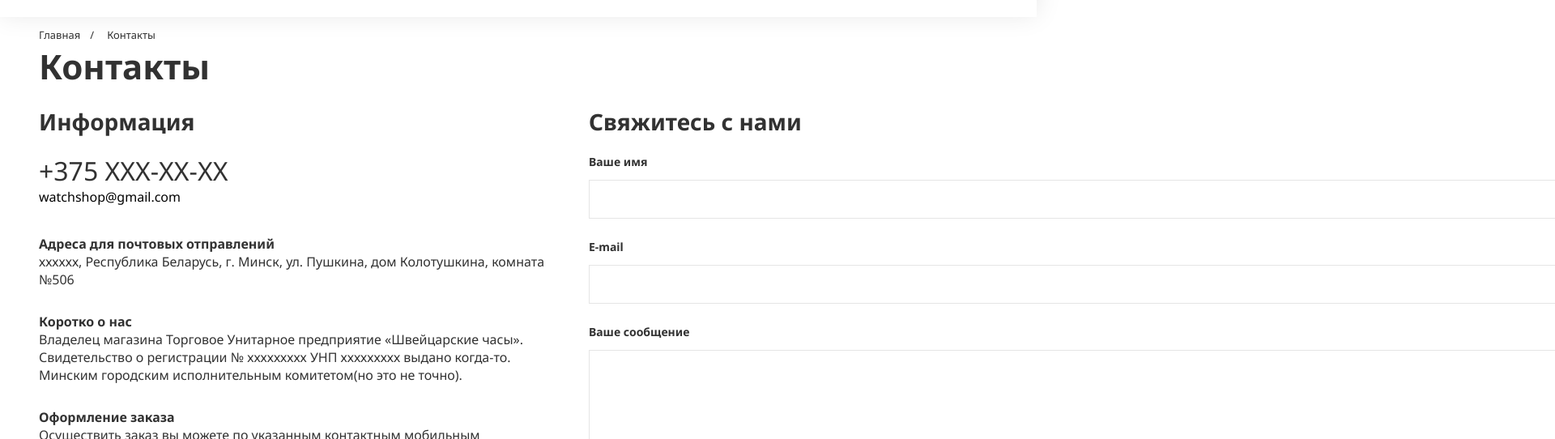
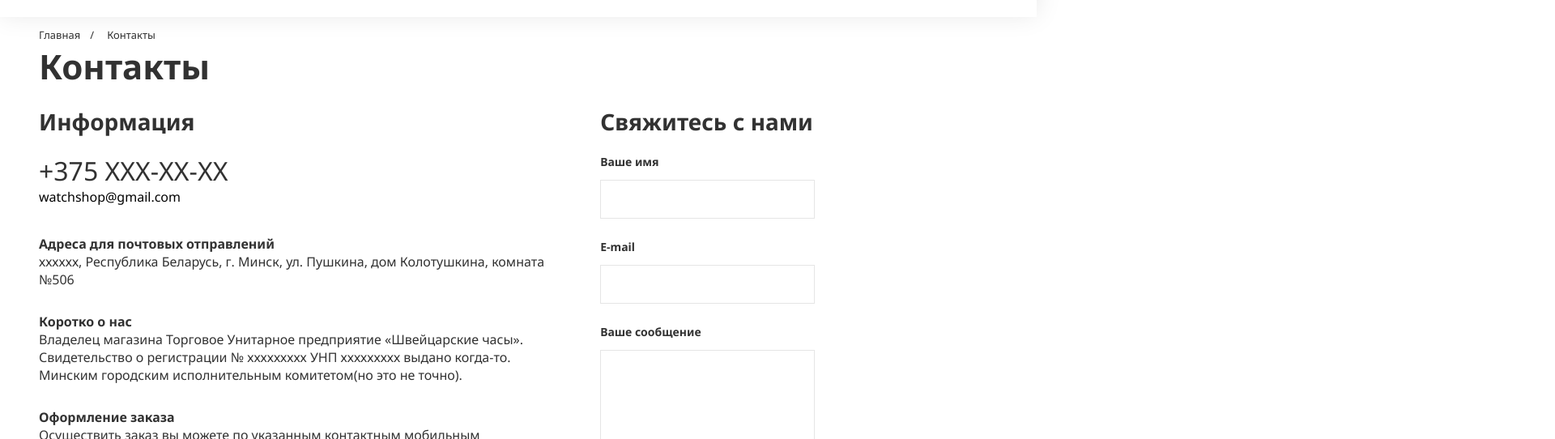
Before and after one commit to Pavel-Yablonski/FD-Project, a plain HTML site: page contacts-page.html in a window 1280 px wide. Shown: the part 74-616 px from the top of the page at 81% size, 1920 px wide, since content can reach past the window. Drawn offline with Linux system fonts and the light colour scheme.

Commit message:
feedback

```diff
--- a/styles/styles.css
+++ b/styles/styles.css
@@ -1193,7 +1193,7 @@ h1, h2 {
 }
 
 .contacts-content__feedback {
-    width: 520px;
+    max-width: 520px;
 }
 
 .contacts-content__feedback-form-item {
@@ -1209,7 +1209,7 @@ h1, h2 {
 }
 
 .contacts-content__feedback-form_input, .contacts-content__feedback-form_textarea {
-    width: 100vw;
+    width: 100%;
     padding: 12px 24px;
     border: 1px solid rgba(127,127,127,0.2);
     box-sizing: border-box;
```
